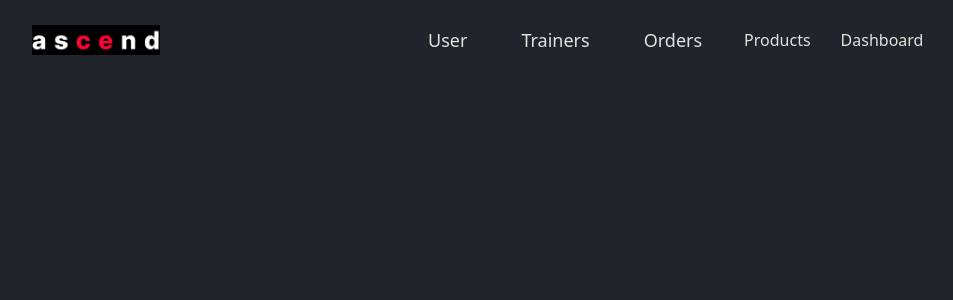
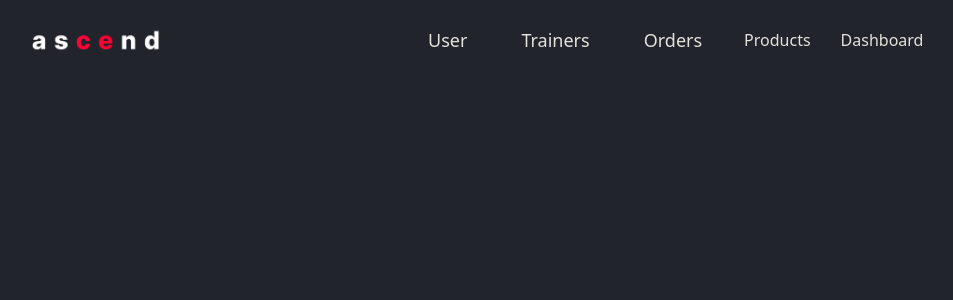
Before and after one commit to m-bobi/FitnessApp, a React (Create React App) app in the folder frontend/: page / in a window 1280 px wide. Shown: the top 300 px of the page, without its empty margins (73-1026 px from the left). Built offline with nearby package versions, Linux system fonts and the light colour scheme.

Commit message:
+ Removed logo background

```diff
--- a/frontend/src/components/shared/Navbar/Navbar.css
+++ b/frontend/src/components/shared/Navbar/Navbar.css
@@ -16,7 +16,6 @@
     display: flex;
     justify-content: center;
     align-items: center;
-    background-color: black;
     width: max(100px,10vw);
 }
 
```
